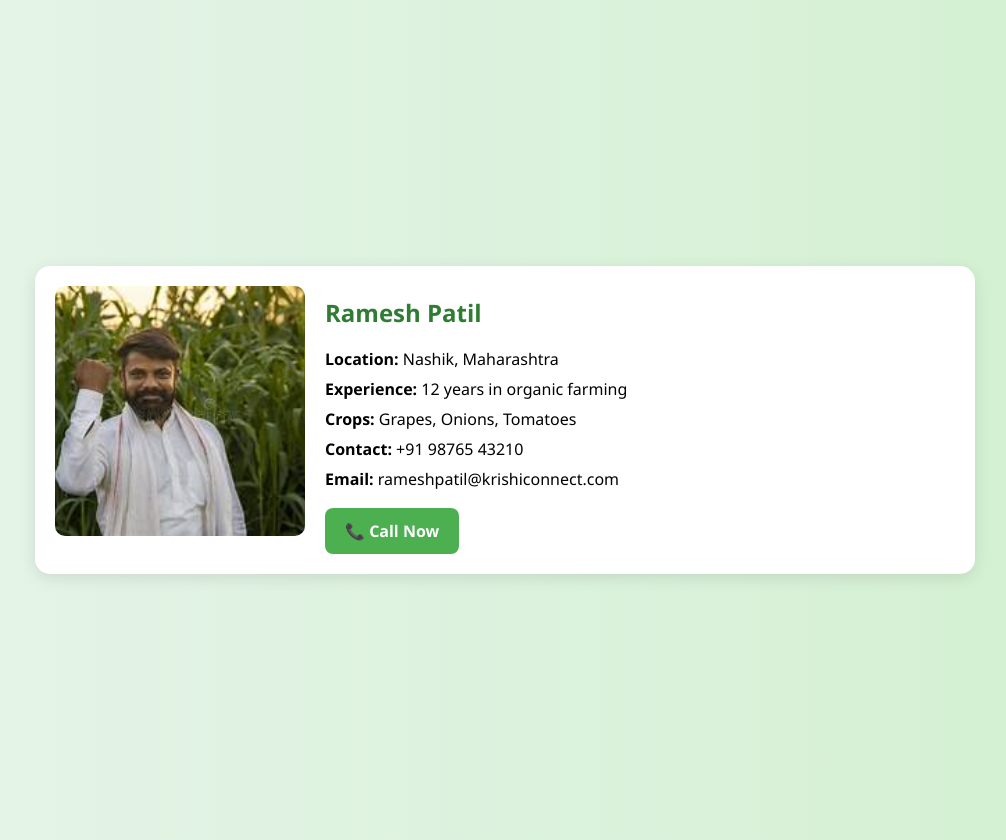
After one commit to Mishra1494/KisanSetu, a Node server app: template views/farmer_pages/farmer1_info.html in a window 1280 px wide. The commit adds this page. Shown: the whole page, without its empty margins (135-1141 px from the left). Run offline with Node 20, Linux system fonts and the light colour scheme; the template is opened without the code that fills it, so the values that code supplies are empty; some libraries are stand-ins or nearby versions.

Commit message:
changes done

```diff
--- /dev/null
+++ b/views/farmer_pages/farmer1_info.html
@@ -0,0 +1,113 @@
+<!DOCTYPE html>
+<html lang="en">
+<head>
+  <meta charset="UTF-8" />
+  <meta name="viewport" content="width=device-width, initial-scale=1.0" />
+  <title>Farmer Profile</title>
+  <style>
+    body {
+      font-family: 'Segoe UI', sans-serif;
+      background: linear-gradient(to right, #e6f4ea, #d2f0d0);
+      margin: 0;
+      padding: 20px;
+    }
+
+    .farmer-profile {
+      display: flex;
+      justify-content: center;
+      align-items: center;
+      min-height: 100vh;
+    }
+
+    .profile-card {
+      background: #ffffff;
+      max-width: 900px;
+      width: 90%;
+      border-radius: 15px;
+      box-shadow: 0 4px 15px rgba(0, 0, 0, 0.1);
+      overflow: hidden;
+      display: flex;
+      flex-direction: row;
+      gap: 20px;
+      padding: 20px;
+      flex-wrap: wrap;
+    }
+
+    .farmer-image {
+      width: 250px;
+      height: 250px;
+      object-fit: cover;
+      border-radius: 10px;
+      flex-shrink: 0;
+    }
+
+    .farmer-details {
+      flex: 1;
+      padding-top: 10px;
+    }
+
+    .farmer-details h2 {
+      margin-top: 0;
+      color: #2e7d32;
+    }
+
+    .farmer-details p {
+      font-size: 16px;
+      margin: 8px 0;
+    }
+
+    .contact-button {
+      display: inline-block;
+      background-color: #4caf50;
+      color: white;
+      text-decoration: none;
+      padding: 12px 20px;
+      margin-top: 10px;
+      border-radius: 8px;
+      font-weight: bold;
+      transition: background-color 0.3s ease;
+    }
+
+    .contact-button:hover {
+      background-color: #388e3c;
+    }
+
+    /* Responsive */
+    @media (max-width: 768px) {
+      .profile-card {
+        flex-direction: column;
+        align-items: center;
+        text-align: center;
+      }
+
+      .farmer-image {
+        width: 100%;
+        height: auto;
+      }
+
+      .farmer-details {
+        padding: 10px 0;
+      }
+    }
+  </style>
+</head>
+<body>
+
+  <div class="farmer-profile">
+    <div class="profile-card">
+      <img src="/KisanSetu/views/farmer1.jpeg" alt="Farmer Image" class="farmer-image" />
+
+      <div class="farmer-details">
+        <h2>Ramesh Patil</h2>
+        <p><strong>Location:</strong> Nashik, Maharashtra</p>
+        <p><strong>Experience:</strong> 12 years in organic farming</p>
+        <p><strong>Crops:</strong> Grapes, Onions, Tomatoes</p>
+        <p><strong>Contact:</strong> +91 98765 43210</p>
+        <p><strong>Email:</strong> rameshpatil@krishiconnect.com</p>
+        <a href="tel:+919876543210" class="contact-button">📞 Call Now</a>
+      </div>
+    </div>
+  </div>
+
+</body>
+</html>
```
Also changed, not shown: views/farmer_pages/farmer2_info.html (added, +113 -0 lines), views/farmer_pages/farmer3_info.html (added, +113 -0 lines), views/index.html (+6 -6 lines).
